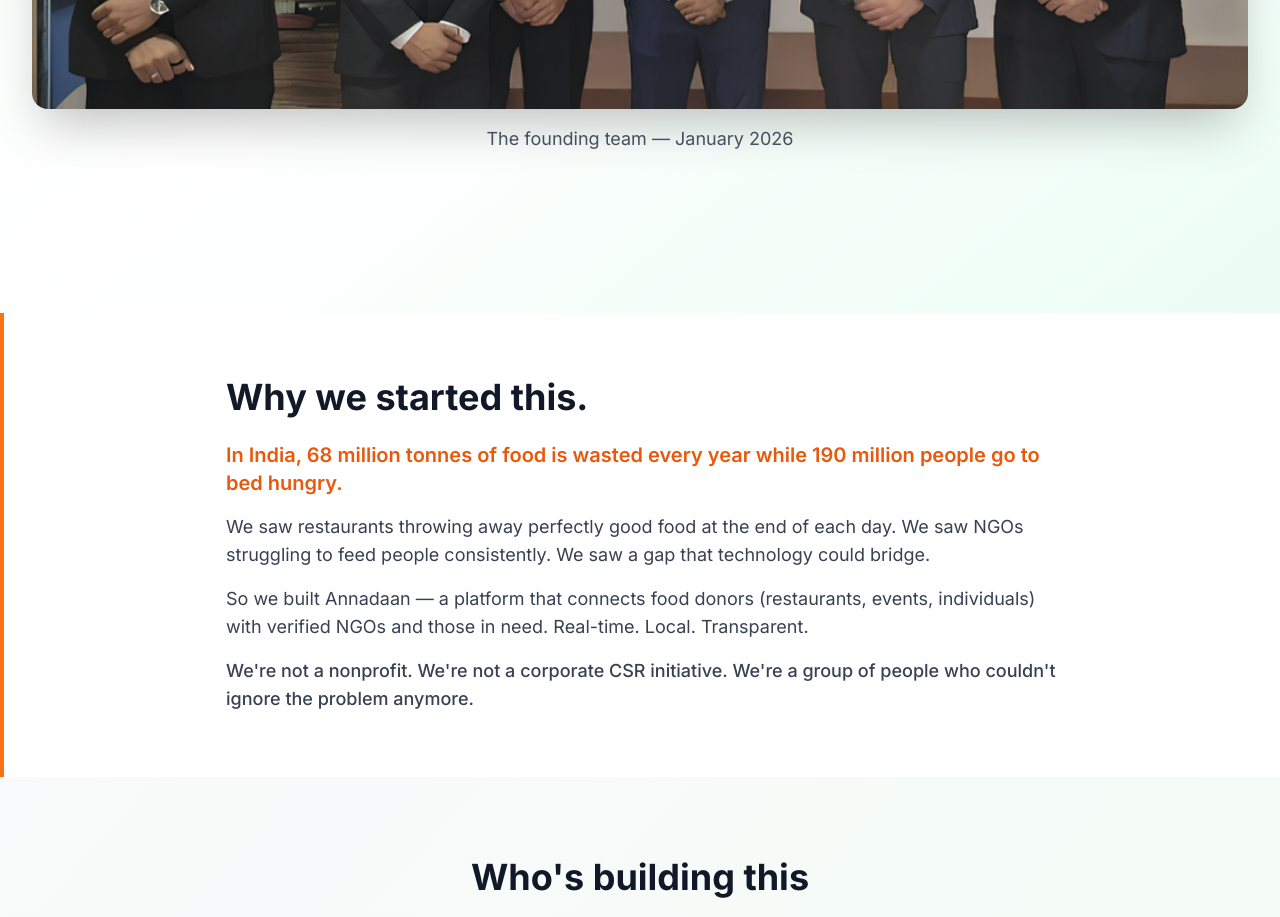
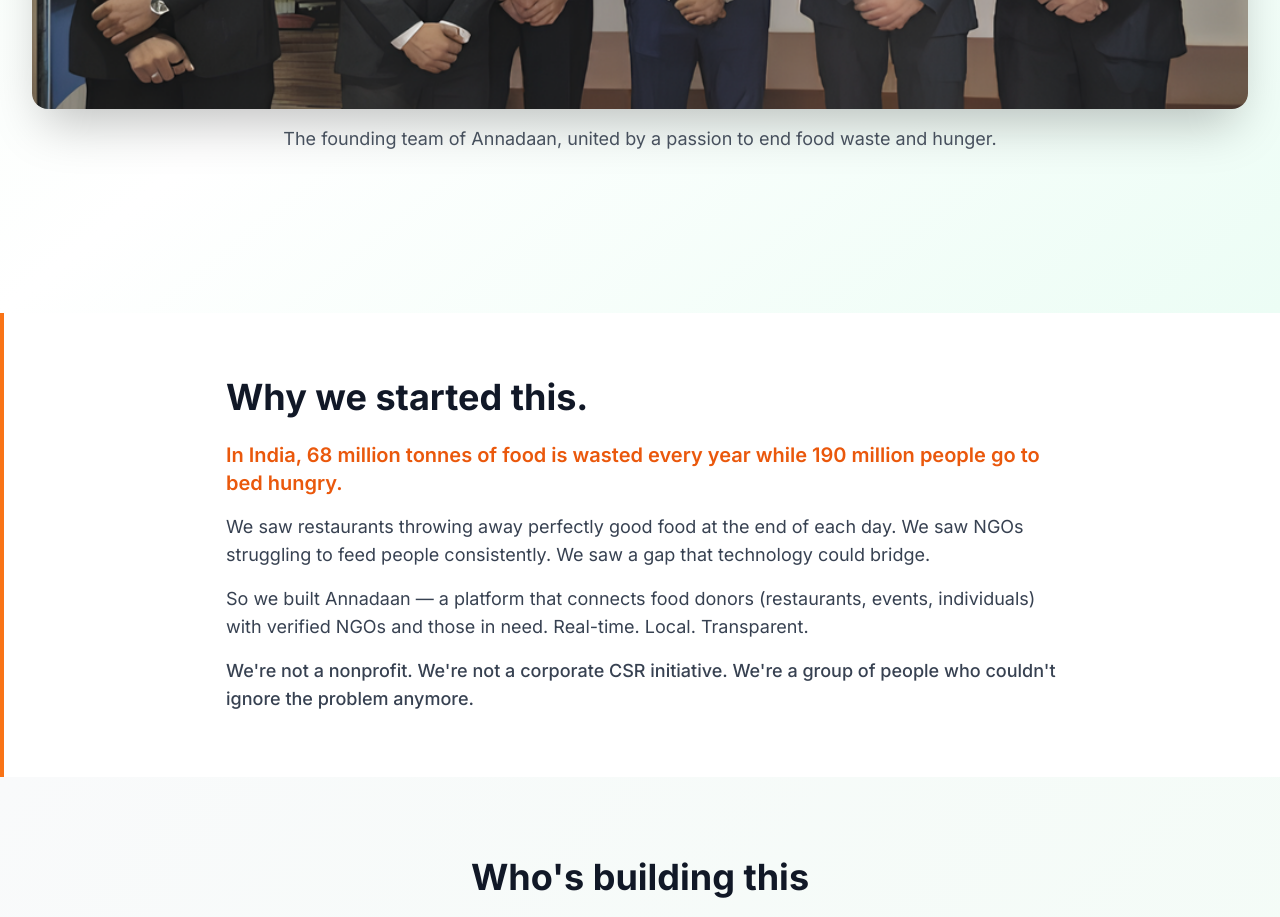
Before and after one commit to udayps10/Annadaan, a Next.js app: page /team in a window 1280 px wide. Shown: the part 780-1697 px from the top of the page. Built offline with nearby package versions, Linux system fonts and the light colour scheme.

Commit message:
feat: Update team description to reflect mission and vision of Annadaan

```diff
--- a/app/team/page.tsx
+++ b/app/team/page.tsx
@@ -169,7 +169,7 @@
               />
             </div>
             <p className="text-center text-gray-600 mt-4 text-lg">
-              The founding team — January 2026
+              The founding team of Annadaan, united by a passion to end food waste and hunger.
             </p>
           </motion.div>
         </div>
```
